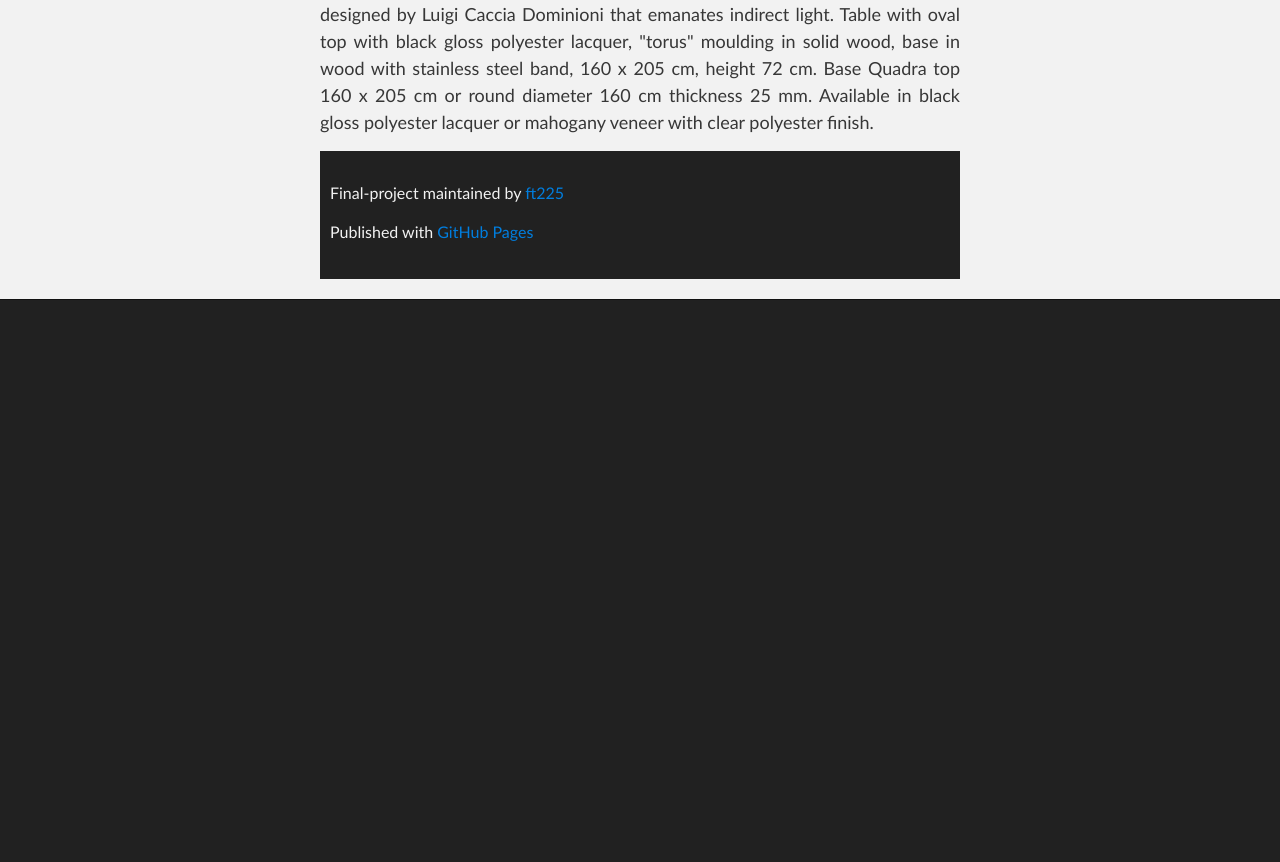
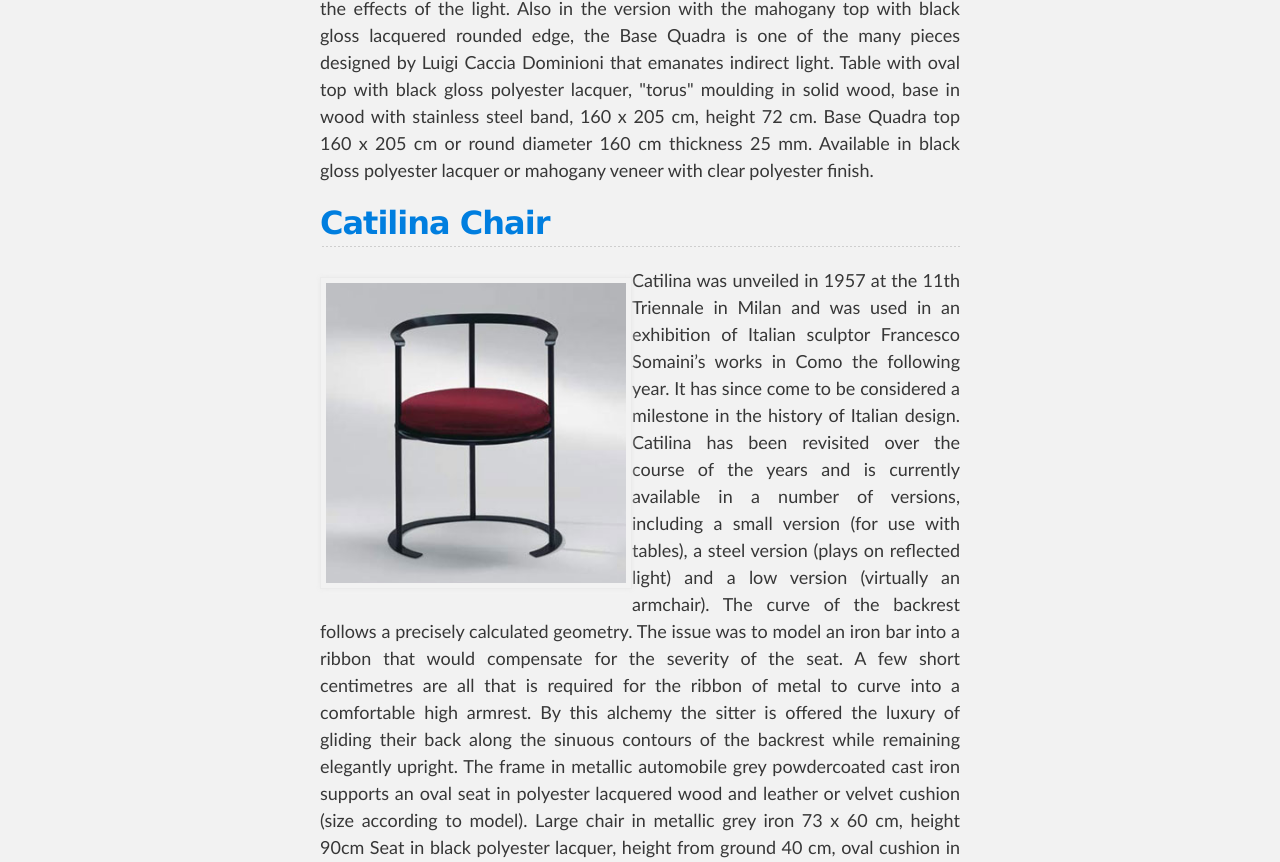
Before and after one commit to ft225/final-project, a plain HTML site: page index.html in a window 1280 px wide. Shown: the part 1418-2280 px from the top of the page. Before the commit the page ends 1718 px from the top, so only its background shows below. Drawn offline with Linux system fonts and the light colour scheme.

Commit message:
catilina

```diff
--- a/index.html
+++ b/index.html
@@ -26,8 +26,8 @@
               <a class="tar_download_link" href="https://github.com/ft225/final-project/tarball/master">Download this project as a tar.gz file</a>
             </section>
       <section id="menu">
-      <a href="#base-Quadra-Table">Chair 728</a></li>
-<button name="Nesting Table" style=”background-color:blue” onclick="location.href='http://stederob.github.io/Final-Project/nesting_Table.html'"><font size="4"> Nesting Table</font></button>
+      <li><a href="#base-Quadra-Table">Base Quadra Table</a></li>
+      <li><a href="#catilina">Catilina Chair</a></li>
 <button name="Melon Service" onclick="location.href='http://stederob.github.io/Final-Project/melon_service.html'"><font size="4"> Melon Service</font></button>
       </section>
         </header>
@@ -67,7 +67,28 @@ Base Quadra top 160 x 205 cm or round diameter 160 cm thickness 25 mm.
 Available in black gloss polyester lacquer or mahogany veneer with clear polyester finish.
 </font>
 </div>
+</h2>
 
+<h2>
+<a name="catilina" class="anchor" href="#catilina"><span class="octicon octicon-link"></span></a><a href="http://stederob.github.io/Final-Project/Sitzmaschine.html">Catilina Chair</a></h2>
+
+
+<p align='justify'>
+    <img src="images/Catilina_Chair.jpg" alt="catilina chair" style="width:300px; heigth:300px;" align="left">
+<font size="4">
+
+Catilina was unveiled in 1957 at the 11th Triennale in Milan and was used in an exhibition of Italian sculptor Francesco Somaini’s works in Como the following year. It has since come to be considered a milestone in the history of Italian design.
+Catilina has been revisited over the course of the years and is currently available in a number of versions, including a small version (for use with tables), a steel version (plays on reflected light) and a low version (virtually an armchair). The curve of the backrest follows a precisely calculated geometry.
+The issue was to model an iron bar into a ribbon that would compensate for the severity of the seat. A few short centimetres are all that is required for the ribbon of metal to curve into a comfortable high armrest. By this alchemy the sitter is offered the luxury of gliding their back along the sinuous contours of the backrest while remaining elegantly upright.
+The frame in metallic automobile grey powdercoated cast iron supports an oval seat in polyester lacquered wood and leather or velvet cushion (size according to model).
+Large chair in metallic grey iron 73 x 60 cm, height 90cm Seat in black polyester lacquer, height from ground 40 cm, oval cushion in expanded polyurethane foam height 10 cm, in Azucena leather, velvet or customer’s own material (yardage l. 1 m, w. 130 cm).
+Large low chair in metallic grey iron 73 x 60 cm, height 65cm Seat finished in black polyester lacquer, height from ground 26 cm, oval cushion in expanded polyurethane foam height 4 cm, in Azucena leather, velvet or customer’s own material (yardage l. 1 m, w. 130 cm).
+Small chair in metallic grey iron or stainless steel 56x46 cm, height 70cm seat finished in black polyester lacquer, seat height 40 cm, oval cushion in expanded polyurethane foam height 3 cm, in Azucena leather, velvet or customer’s own material (yardage l. 60 cm, w. 130 cm).  upholstered seat in expanded polyurethane foam with internal frame in wood, seat height 43 cm, covering in Azucena leather, velvet or customer’s own material (yardage l. 60 cm, w. 130 cm).
+</font>
+</div>
+</h2>
+
+</h1>
 
     <!-- FOOTER  -->
     <div id="footer_wrap" class="outer">
```
Also changed, not shown: images/Catilina_Chair.jpg (renamed from images/Luigi_Caccia_Dominioni_Catilina_Chair.jpg).
